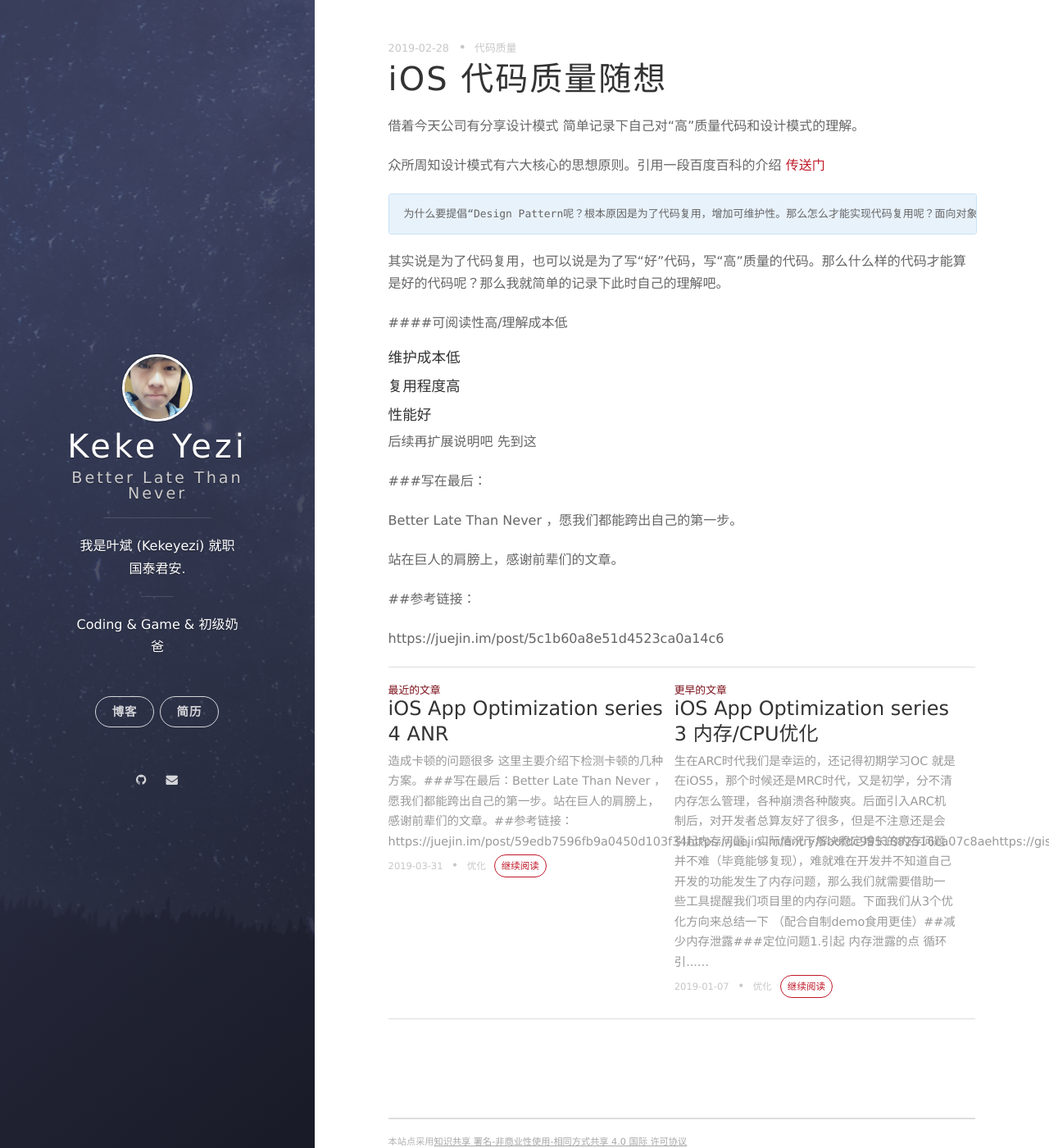
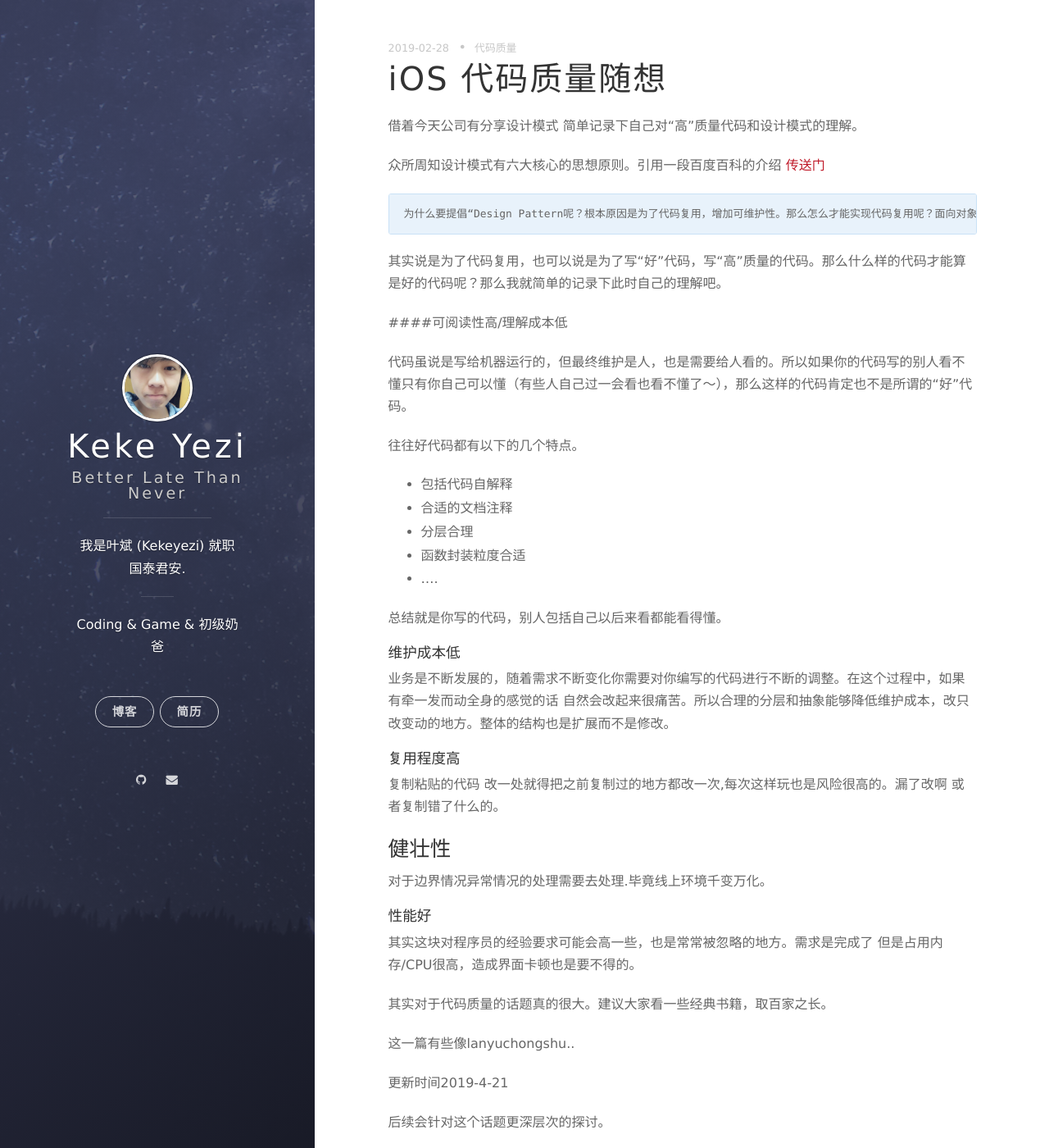
Before and after one commit to kekeYezi/kekeYezi.github.io, a Jekyll site: the page built from _posts/2019-02-28-iOS 代码质量的看法.markdown, in a window 1280 px wide and 1400 px high. Shown: the whole window at 82% size. Built offline with Jekyll 4.4.1, drawn with Linux system fonts in a browser that asks for light colours; nearby versions of some CDN libraries.

Commit message:
更新代码看法

```diff
--- a/_posts/2019-02-28-iOS 代码质量的看法.markdown
+++ b/_posts/2019-02-28-iOS 代码质量的看法.markdown
@@ -20,23 +20,51 @@ tags: 代码质量
 
 ####可阅读性高/理解成本低
 
+代码虽说是写给机器运行的，但最终维护是人，也是需要给人看的。所以如果你的代码写的别人看不懂只有你自己可以懂（有些人自己过一会看也看不懂了～），那么这样的代码肯定也不是所谓的“好”代码。
+
+往往好代码都有以下的几个特点。
+
+* 包括代码自解释
+* 合适的文档注释
+* 分层合理
+* 函数封装粒度合适
+* ….
+
+
+
+总结就是你写的代码，别人包括自己以后来看都能看得懂。
+
 
 
 #### 维护成本低
+
+业务是不断发展的，随着需求不断变化你需要对你编写的代码进行不断的调整。在这个过程中，如果有牵一发而动全身的感觉的话 自然会改起来很痛苦。所以合理的分层和抽象能够降低维护成本，改只改变动的地方。整体的结构也是扩展而不是修改。
 
 
 
 #### 复用程度高
 
+复制粘贴的代码 改一处就得把之前复制过的地方都改一次,每次这样玩也是风险很高的。漏了改啊 或者复制错了什么的。
+
+
+
+### 健壮性
+
+对于边界情况异常情况的处理需要去处理.毕竟线上环境千变万化。
+
 
 
 #### 性能好
 
+其实这块对程序员的经验要求可能会高一些，也是常常被忽略的地方。需求是完成了 但是占用内存/CPU很高，造成界面卡顿也是要不得的。
 
+其实对于代码质量的话题真的很大。建议大家看一些经典书籍，取百家之长。
 
-后续再扩展说明吧 先到这
+这一篇有些像lanyuchongshu..
 
+更新时间2019-4-21
 
+后续会针对这个话题更深层次的探讨。
 
 
 
@@ -50,4 +78,4 @@ Better Late Than Never ，愿我们都能跨出自己的第一步。
 
 ##参考链接：
 
-https://juejin.im/post/5c1b60a8e51d4523ca0a14c6
+[代码整洁之道](http://product.dangdang.com/20750190.html)
```
